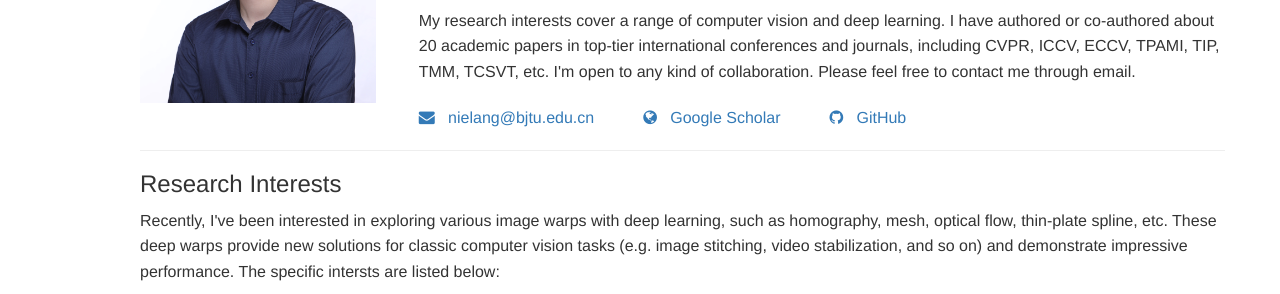
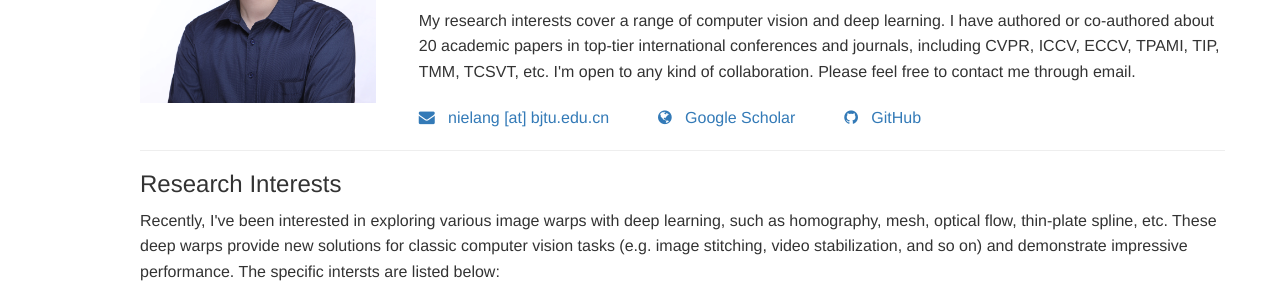
Before and after one commit to nie-lang/nie-lang.github.io, a Jekyll site: the page built from index.html, in a window 1280 px wide and 900 px high. Shown: the part 161-455 px from the top of the window. Built offline with Jekyll 4.4.1, drawn with Linux system fonts in a browser that asks for light colours; nearby versions of some CDN libraries; library files that are not in the unit come from our copies.

```diff
--- a/_config.yml
+++ b/_config.yml
@@ -3,7 +3,7 @@ title: Lang Nie
 
 
 #sidebar links
-email: nielang@bjtu.edu.cn #kang_liao AT bjtu DOT edu DOT cn
+email: nielang [at] bjtu.edu.cn #kang_liao AT bjtu DOT edu DOT cn
 #phone: 012 345 6789
 #linkedin: alandoe
 #website_zhihu: ZHIHU
```
